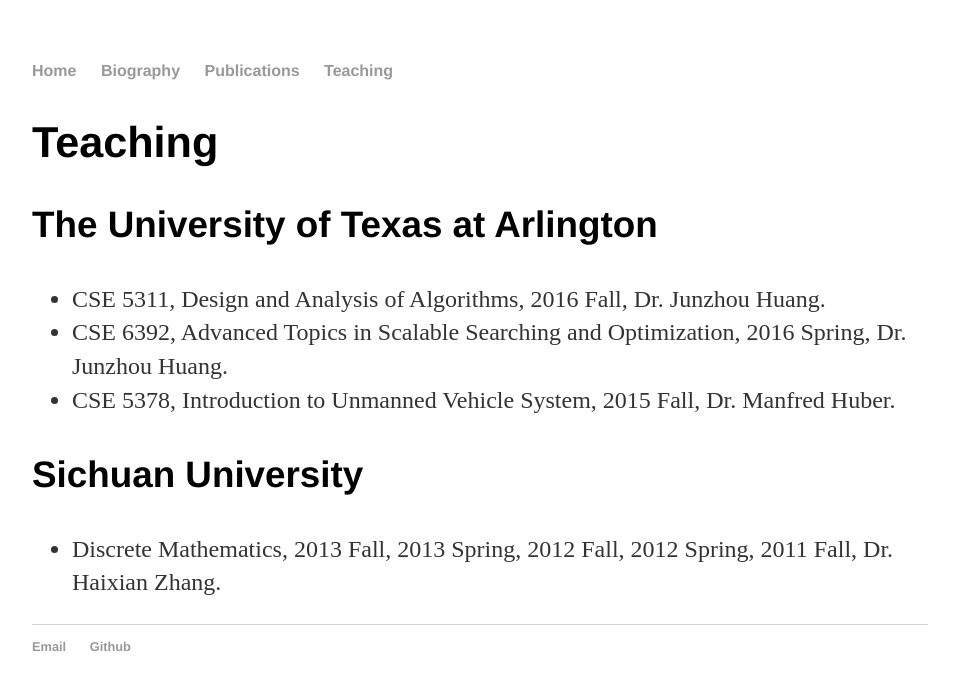
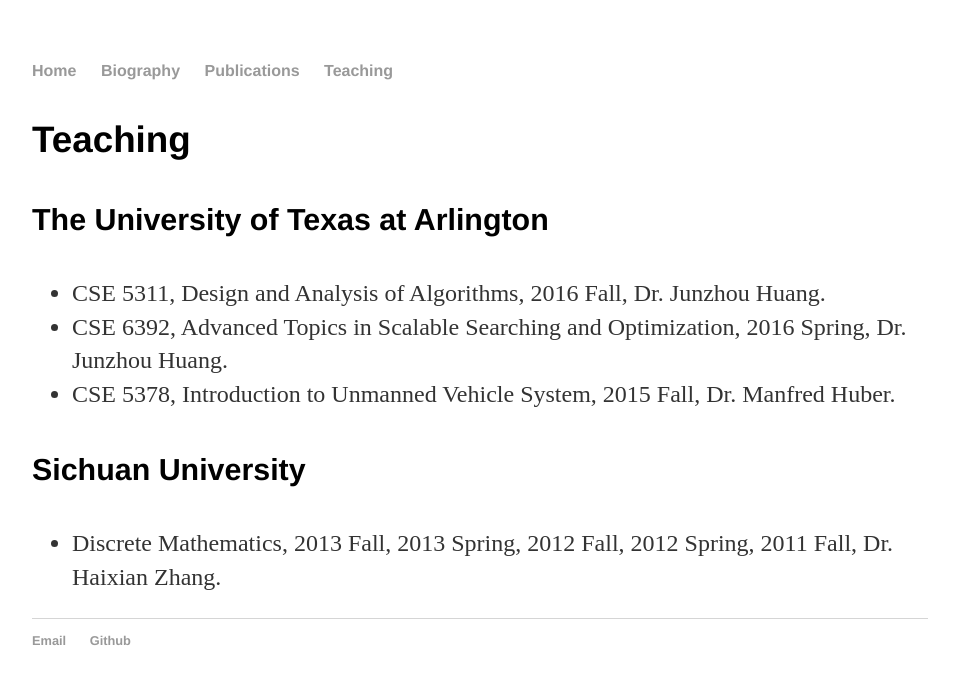
Before and after one commit to shengwa/shengwa.github.io, a Jekyll site: the page built from ta/index.html, in a window 1280 px wide. Shown: the top 690 px of the page, without its empty margins (160-1119 px from the left). Built offline with Jekyll 4.4.1, drawn with Linux system fonts in a browser that asks for light colours.

Commit message:
change the font

```diff
--- a/about/index.html
+++ b/about/index.html
@@ -4,7 +4,7 @@
 ---
 
         <div class="bio">
-            <h2>Biography</h2>
+            <h3>Biography</h3>
 
             <ul>
                 <li>Pursuing Ph.D. in Computer Science and Engineering, The University of Texas at Arlington, USA, 2015 - present</li>
@@ -14,7 +14,7 @@
         </div>
 
         <div class="awards">
-            <h2>Awards</h2>
+            <h3>Awards</h3>
 
             <ul>
                 <li><b>1st Place</b> in Surgical Tool Detection Challenge at M2CAI 2016 (<a href="http://camma.u-strasbg.fr/m2cai2016/index.php/tool-presence-detection-challenge-results/">Link</a>).</li>
--- a/index.html
+++ b/index.html
@@ -4,7 +4,7 @@
 ---
 
 		<div class="blurb">
-			<h1>Sheng Wang</h1>
+			<h2>Sheng Wang</h2>
 			<p>
 			Sheng Wang is a 2nd year Ph.D student from the Department of Computer Science and Engineering, University of Texas at Arlington. His supervisor is Dr. Junzhou Huang.
 			</p>
--- a/publications/index.html
+++ b/publications/index.html
@@ -4,7 +4,7 @@
 ---
 
         <div class="pub">
-            <h2>Publications</h2>
+            <h3>Publications</h3>
 
             <ul>
                 <li><b>Sheng Wang</b>, Jiawen Yao, Zheng Xu, Junzhou Huang, "Subtype Cell Detection with an Accelerated Deep Convolution Neural Network", In Proc. of the 19th Annual International Conference on Medical Image Computing and Computer Assisted Intervention, MICCAI'16, Athens, Greece, October 2016.</li>
@@ -14,7 +14,7 @@
         </div>
 
         <div class="academic">
-            <h2>Academic Service</h2>
+            <h3>Academic Service</h3>
 
             <ul>
                 <li>Reviewer, International Joint Conference on Neural Networks, 2014 - 2017</li>
--- a/ta/index.html
+++ b/ta/index.html
@@ -4,16 +4,16 @@
 ---
 
         <div class="ta">
-            <h2>Teaching</h2>
+            <h3>Teaching</h3>
 
-            <h3>The University of Texas at Arlington</h3>
+            <h4>The University of Texas at Arlington</h4>
             <ul>
                 <li>CSE 5311,  Design and Analysis of Algorithms, 2016 Fall, Dr. Junzhou Huang.</li>
                 <li>CSE 6392, Advanced Topics in Scalable Searching and Optimization, 2016 Spring, Dr. Junzhou Huang.</li>
                 <li>CSE 5378, Introduction to Unmanned Vehicle System, 2015 Fall, Dr. Manfred Huber.</li>
             </ul>
 
-            <h3>Sichuan University</h3>
+            <h4>Sichuan University</h4>
             <ul>
                 <li>Discrete Mathematics, 2013 Fall, 2013 Spring, 2012 Fall, 2012 Spring, 2011 Fall, Dr. Haixian Zhang.</li>
             </ul>
```
